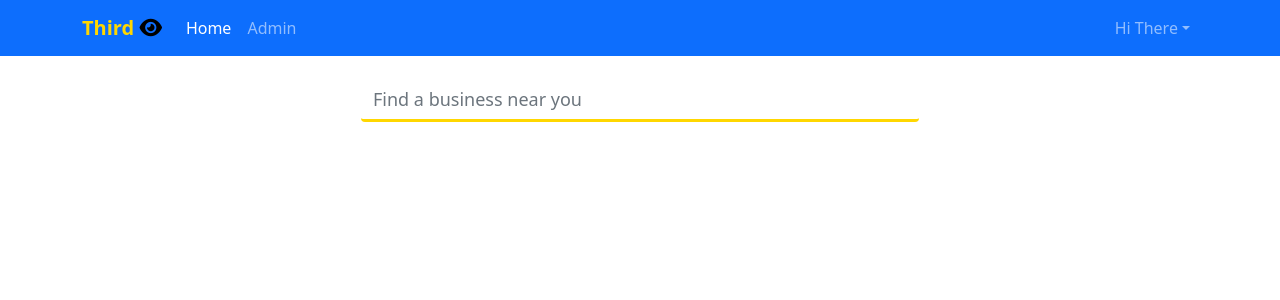
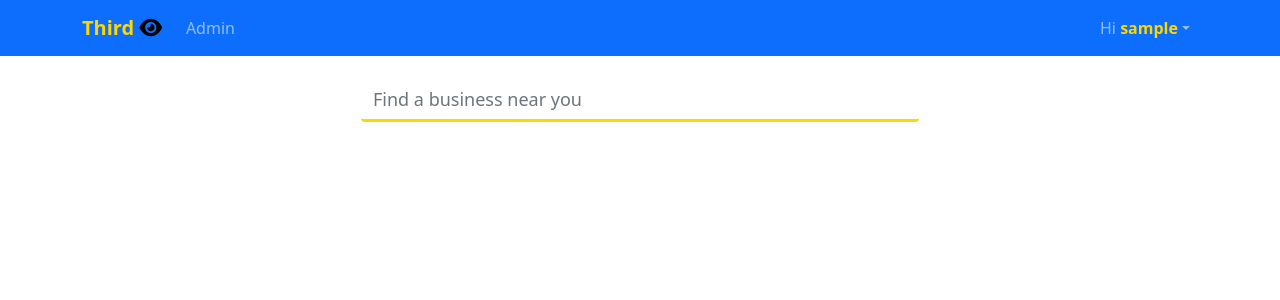
Before and after one commit to MalombaKevin/Third-Eye, a Django app: page / in a window 1280 px wide. Shown: the top 300 px of the page. Run offline with Django 4.2, Linux system fonts and the light colour scheme; the visitor is signed in with stand-in values (Sample User, id 1); some libraries are stand-ins or nearby versions.

Commit message:
feat: navbar optimization: adds user name

```diff
--- a/third_eye_app/templates/index.html
+++ b/third_eye_app/templates/index.html
@@ -5,13 +5,15 @@
     <meta http-equiv="X-UA-Compatible" content="IE=edge">
     <meta name="viewport" content="width=device-width, initial-scale=1.0">
     <link rel="stylesheet" href="https://cdn.jsdelivr.net/npm/bootstrap@5.1.3/dist/css/bootstrap.min.css" integrity="sha384-1BmE4kWBq78iYhFldvKuhfTAU6auU8tT94WrHftjDbrCEXSU1oBoqyl2QvZ6jIW3" crossorigin="anonymous">
+    <script src="https://kit.fontawesome.com/9c5f6822d9.js" crossorigin="anonymous"></script>
+
     <title>Document</title>
 </head>
 <body>
     {% include 'navbar.html'%}
     <div class="container" align="center"><br>
         <form  action="">
-            <input type="search" class="form-control"  name="title" id="title" placeholder="Find a business near you"
+             <input type="search" class="form-control"  name="title" id="title" placeholder="Find a business near you "
                 style="border:none;border-bottom:gold solid;width:50%;outline:none;background-color:transparent; font-size:large"><br><br>
 
         </form>
--- a/third_eye_app/templates/navbar.html
+++ b/third_eye_app/templates/navbar.html
@@ -17,18 +17,18 @@
         </button>
         <div class="collapse navbar-collapse" id="navbarContent">
             <ul class="navbar-nav me-auto mb-2 mb-lg-0">
-                <li class="nav-item">
-                    <a class="nav-link active" href="/">Home</a>
-                </li>
+
                 <li class="nav-item">
                     <a class="nav-link" href="/admin" target="blank">Admin </a>
                 </li>
             </ul>
             <ul class="navbar-nav">
                 <li class="nav-item dropdown">
-                    <a class="nav-link dropdown-toggle" href="#" id="navbarDropdown" role="button" data-bs-toggle="dropdown" aria-expanded="false"> Hi There</a>
+                    <a class="nav-link dropdown-toggle" href="#" id="navbarDropdown" role="button" data-bs-toggle="dropdown" aria-expanded="false"> Hi  <span style="color:gold;font-weight:900">{{user.username}}</span></a>
                     <ul class="dropdown-menu dropdown-menu-end" aria-labelledby="navbarDropdown">
                         <li><a class="dropdown-item" href="{%url 'profile'%}">Profile</a></li>
+                        <li><a class="dropdown-item" href="{% url 'addBusiness' %}">Add Business</a></li>
+                        <li><a class="dropdown-item" href="{% url 'addPost' %}">Add A Post</a></li>
                         <li><a class="dropdown-item" href="{% url 'logout' %}">Log Out</a></li>
                     </ul>
                 </li>
```
